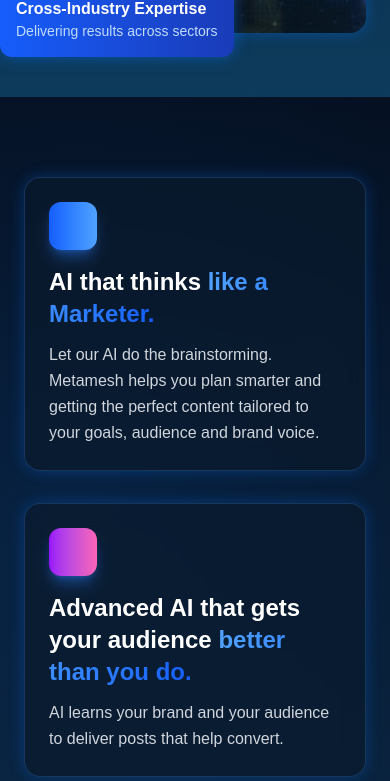
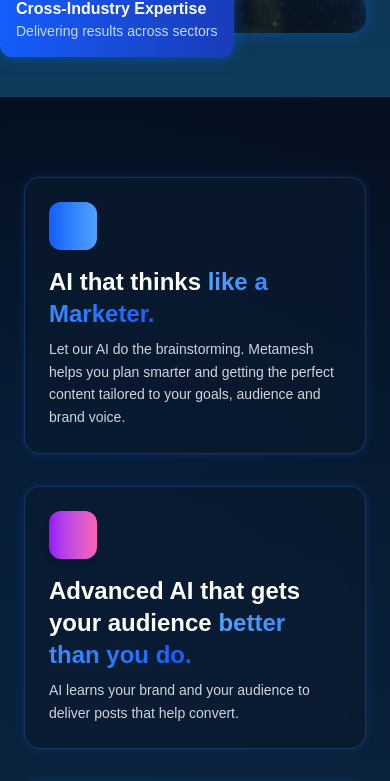
Before and after one commit to mahamnasimdurrani699/metameshlabs, a React (Vite) app in the folder frontend/: page / in a window 390 px wide. Shown: the part 4449-5230 px from the top of the page. Built offline with nearby package versions, Linux system fonts and the light colour scheme.

Commit message:
update Aimarketing code

```diff
--- a/frontend/src/components/AiMarketing/AiMarketing.jsx
+++ b/frontend/src/components/AiMarketing/AiMarketing.jsx
@@ -1,4 +1,71 @@
-import React from "react";
+// import React from "react";
+// import { motion } from "framer-motion";
+
+// const AiMarketing = () => {
+//   const cards = [
+//     {
+//       id: 1,
+//       title: "AI that thinks",
+//       highlight: "like a Marketer.",
+//       desc: "Let our AI do the brainstorming. Metamesh helps you plan smarter and getting the perfect content tailored to your goals, audience and brand voice.",
+//       iconBg: "from-blue-600 to-blue-400",
+//     },
+//     {
+//       id: 2,
+//       title: "Advanced AI that gets your audience",
+//       highlight: "better than you do.",
+//       desc: "AI learns your brand and your audience to deliver posts that help convert.",
+//       iconBg: "from-purple-600 to-pink-400",
+//     },
+//     {
+//       id: 3,
+//       title: "Simplest setup.",
+//       highlight: "Start automating in minutes.",
+//       desc: "Just link your social media accounts, tell us a bit about your goals, and our AI takes over. You'll be automating your posts within minutes.",
+//       iconBg: "from-yellow-500 to-orange-400",
+//     },
+//     {
+//       id: 4,
+//       title: "The only social media tool",
+//       highlight: "you’ll ever need",
+//       desc: "From planning to posting, Metamesh handles it all. Let it work for you 24/7.",
+//       iconBg: "from-pink-500 to-purple-400",
+//     },
+//   ];
+
+//   return (
+//     <div className="w-full py-20 px-6 md:px-20 bg-gradient-to-b from-[#050d1a] via-[#0a1e33] to-[#0d3b5c] relative overflow-hidden">
+//       {/* Subtle glowing mesh background */}
+//       <div className="absolute inset-0 bg-[radial-gradient(circle_at_20%_30%,rgba(3,114,250,0.12),transparent_70%)]"></div>
+
+//       <div className="relative max-w-6xl mx-auto grid grid-cols-1 md:grid-cols-2 gap-8">
+//         {cards.map((card, index) => (
+//           <motion.div
+//             key={card.id}
+//             initial={{ opacity: 0, y: 40 }}
+//             whileInView={{ opacity: 1, y: 0 }}
+//             transition={{ duration: 0.4, delay: index * 0.2 }}
+//             viewport={{ once: true }}
+//             whileHover={{ scale: 1.05, boxShadow: "0px 0px 30px rgba(3,114,250,0.6)" }}
+//             className="p-6 rounded-2xl bg-[#0b1a2d]/70 backdrop-blur-md border border-blue-400/20 shadow-[0_0_15px_rgba(3,114,250,0.3)] transition-all duration-500 cursor-default"
+//           >
+//             {/* Icon placeholder */}
+//             <div className={`w-12 h-12 mb-4 rounded-xl bg-gradient-to-r ${card.iconBg} flex items-center justify-center shadow-lg shadow-blue-500/40`}></div>
+
+//             <h2 className="text-2xl font-bold text-white mb-3">
+//               {card.title} <span className="bg-gradient-to-r from-blue-400 to-blue-600 bg-clip-text text-transparent">{card.highlight}</span>
+//             </h2>
+//             <p className="text-gray-300 leading-relaxed">{card.desc}</p>
+//           </motion.div>
+//         ))}
+//       </div>
+//     </div>
+//   );
+// };
+
+// export default AiMarketing;
+
+import React, { memo } from "react";
 import { motion } from "framer-motion";
 
 const AiMarketing = () => {
@@ -36,26 +103,29 @@
   return (
     <div className="w-full py-20 px-6 md:px-20 bg-gradient-to-b from-[#050d1a] via-[#0a1e33] to-[#0d3b5c] relative overflow-hidden">
       {/* Subtle glowing mesh background */}
-      <div className="absolute inset-0 bg-[radial-gradient(circle_at_20%_30%,rgba(3,114,250,0.12),transparent_70%)]"></div>
+      <div className="absolute inset-0 bg-[radial-gradient(circle_at_20%_30%,rgba(3,114,250,0.08),transparent_70%)] pointer-events-none"></div>
 
       <div className="relative max-w-6xl mx-auto grid grid-cols-1 md:grid-cols-2 gap-8">
         {cards.map((card, index) => (
           <motion.div
             key={card.id}
-            initial={{ opacity: 0, y: 40 }}
+            initial={{ opacity: 0, y: 20 }}
             whileInView={{ opacity: 1, y: 0 }}
-            transition={{ duration: 0.4, delay: index * 0.2 }}
+            transition={{ duration: 0.35, delay: index * 0.1 }}
             viewport={{ once: true }}
-            whileHover={{ scale: 1.05, boxShadow: "0px 0px 30px rgba(3,114,250,0.6)" }}
-            className="p-6 rounded-2xl bg-[#0b1a2d]/70 backdrop-blur-md border border-blue-400/20 shadow-[0_0_15px_rgba(3,114,250,0.3)] transition-all duration-500 cursor-default"
+            whileHover={{ scale: 1.03 }}
+            className="p-6 rounded-2xl bg-[#0b1a2d]/60 backdrop-blur-sm border border-blue-400/20 shadow-[0_0_10px_rgba(3,114,250,0.2)] transition-all duration-300 cursor-default"
           >
             {/* Icon placeholder */}
-            <div className={`w-12 h-12 mb-4 rounded-xl bg-gradient-to-r ${card.iconBg} flex items-center justify-center shadow-lg shadow-blue-500/40`}></div>
+            <div className={`w-12 h-12 mb-4 rounded-xl bg-gradient-to-r ${card.iconBg} flex items-center justify-center shadow-md`}></div>
 
-            <h2 className="text-2xl font-bold text-white mb-3">
-              {card.title} <span className="bg-gradient-to-r from-blue-400 to-blue-600 bg-clip-text text-transparent">{card.highlight}</span>
+            <h2 className="text-2xl font-bold text-white mb-2">
+              {card.title}{" "}
+              <span className="bg-gradient-to-r from-blue-400 to-blue-600 bg-clip-text text-transparent">
+                {card.highlight}
+              </span>
             </h2>
-            <p className="text-gray-300 leading-relaxed">{card.desc}</p>
+            <p className="text-gray-300 leading-relaxed text-sm md:text-base">{card.desc}</p>
           </motion.div>
         ))}
       </div>
@@ -63,4 +133,4 @@
   );
 };
 
-export default AiMarketing;
+export default memo(AiMarketing);
```
